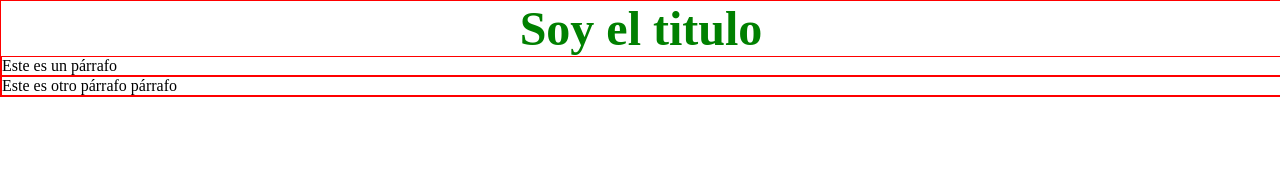
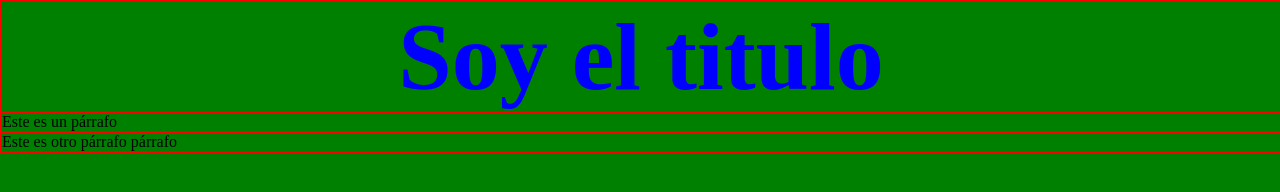
Before and after one commit to Ardroz/flaming-spice, a plain HTML site: page index.html in a window 1280 px wide. Drawn offline with Linux system fonts and the light colour scheme.

Commit message:
colores padres

```diff
--- a/index.css
+++ b/index.css
@@ -2,10 +2,13 @@
   margin: 0;
   padding: 0;
 }
+body {
+  background-color: green;
+}
 
 h1 {
-  color: green;
-  font-size: 3em;
+  color: blue;
+  font-size: 6em;
   text-align: center;
 }
 
```
